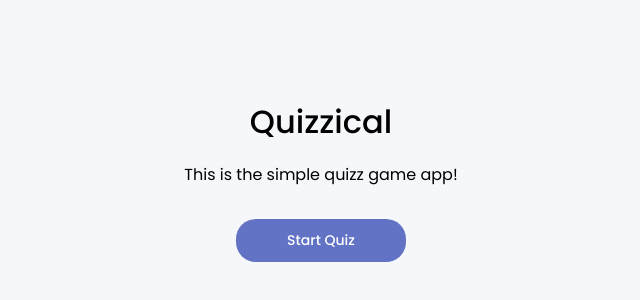
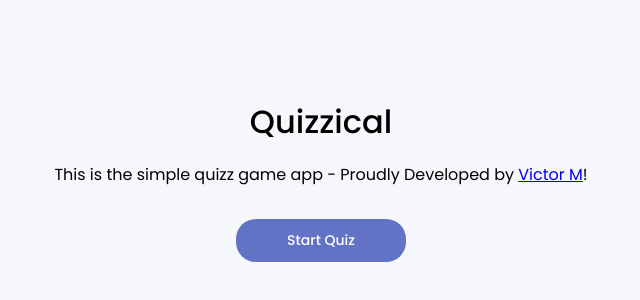
Before and after one commit to VictorMugisha/Quizzical, a React (Vite) app: page / in a window 1280 px wide. Shown: the part 204-504 px from the top of the page, without its empty margins (319-959 px from the left). Built offline with nearby package versions, Linux system fonts and the light colour scheme.

Commit message:
Added linkedIn link

```diff
--- a/src/App.css
+++ b/src/App.css
@@ -45,6 +45,8 @@ body {
   flex-direction: column;
   align-items: center;
   justify-content: center;
+  text-align: center;
+  padding: 0 1rem;
 }
 
 .initial-page .content h1 {
--- a/src/components/InitialPage.jsx
+++ b/src/components/InitialPage.jsx
@@ -1,11 +1,12 @@
 import React from 'react'
 
 const InitialPage = (props) => {
+    const linkedInUrl = "https://www.linkedin.com/in/victor-mugisha-shyaka-47b10b233/"
     return (
         <div className="initial-page">
             <div className="content">
                 <h1>Quizzical</h1>
-                <p>This is the simple quizz game app!</p>
+                <p>This is the simple quizz game app - Proudly Developed by <a target='_blank' href={linkedInUrl}>Victor M</a>!</p>
                 <button className="button-component" onClick={props.toggleInitial}>Start Quiz</button>
             </div>
         </div>
```
